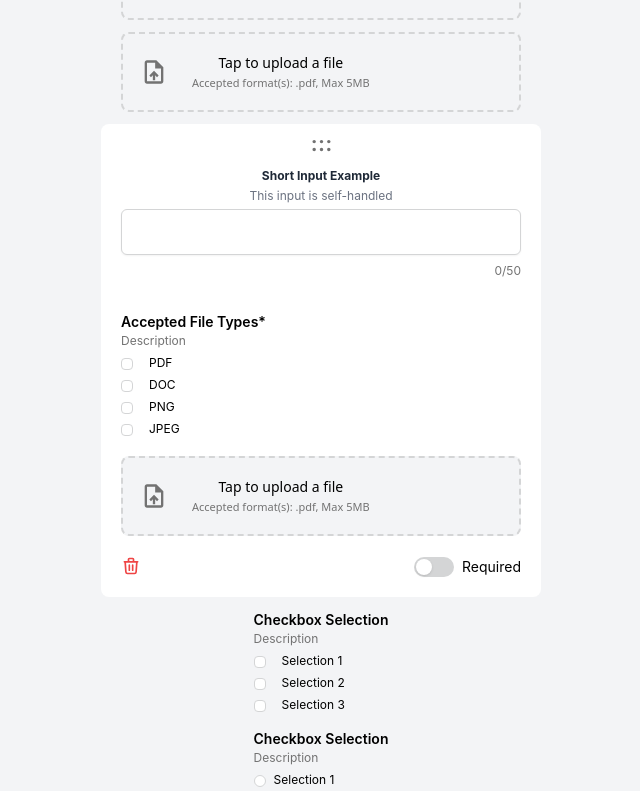
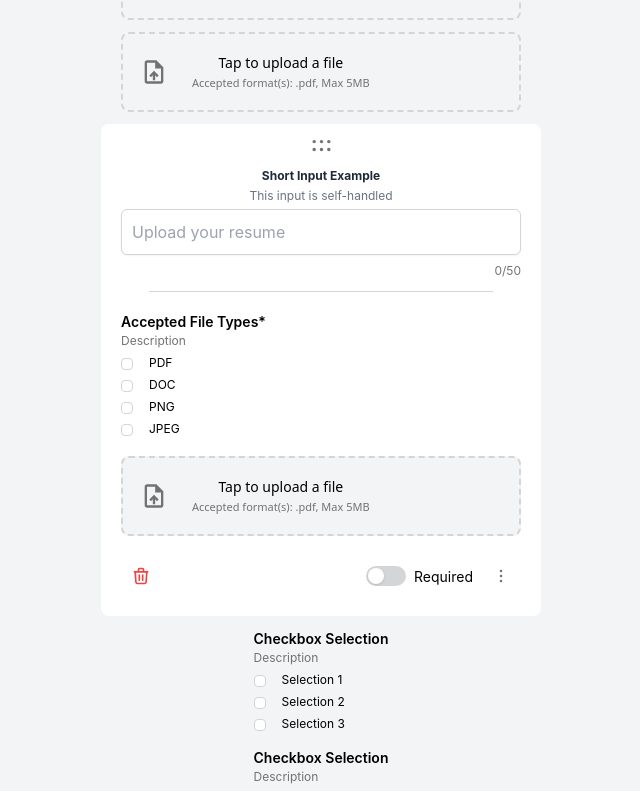
Before and after one commit to DSC-TechLead/nusdevs-frontend-vite, a React (Vite) app: page /components-demo in a window 1280 px wide. Shown: the part 640-1431 px from the top of the page, without its empty margins (319-959 px from the left). Built offline with nearby package versions, Linux system fonts and the light colour scheme.

Commit message:
Add static host upload document ui component

```diff
--- a/src/components/common/dropdown-menu.tsx
+++ b/src/components/common/dropdown-menu.tsx
@@ -0,0 +1,67 @@
+import { ReactFCC } from "@/types/react";
+import { cn } from "@/lib/utils";
+import { Menu, MenuButton, MenuItem, MenuItems } from "@headlessui/react";
+import { HiEllipsisVertical } from "react-icons/hi2";
+import { ReactNode } from "react";
+
+interface DropdownMenuProps {
+  children?: ReactNode;
+  trigger?: ReactNode;
+  defaultOpen?: boolean;
+}
+
+export const DropdownMenu: ReactFCC<DropdownMenuProps> = ({
+  children,
+  trigger,
+}) => {
+  return (
+    <Menu as="div" className="relative inline-block text-left">
+      <div>
+        {trigger ? (
+          <MenuButton as="div">{trigger}</MenuButton>
+        ) : (
+          <MenuButton className={``}>
+            <span className="sr-only">Open options</span>
+            <HiEllipsisVertical aria-hidden="true" className="h-5 w-5" />
+          </MenuButton>
+        )}
+      </div>
+      <MenuItems
+        transition
+        className="absolute p-4 right-0 z-10 mt-2 w-56 origin-top-right rounded-md bg-white shadow-lg ring-1 ring-black/5 transition focus:outline-none data-[closed]:scale-95 data-[closed]:transform data-[closed]:opacity-0 data-[enter]:duration-100 data-[leave]:duration-75 data-[enter]:ease-out data-[leave]:ease-in"
+      >
+        <div className="py-1">{children}</div>
+      </MenuItems>
+    </Menu>
+
+    // Dropdown Menu
+  );
+};
+DropdownMenu.displayName = "DropdownMenu";
+
+interface DropdownMenuItemProps extends React.HTMLAttributes<HTMLDivElement> {
+  children?: React.ReactNode;
+  handleClick: () => void;
+}
+
+export const DropdownMenuItem: ReactFCC<DropdownMenuItemProps> = ({
+  children,
+  handleClick,
+  className,
+  ...props
+}) => {
+  return (
+    <MenuItem
+      as="div"
+      className={cn(
+        "block cursor-pointer px-4 py-2 text-sm text-primary-text data-[focus]:bg-neutral-10 data-[focus]:text-primary data-[focus]:outline-none",
+        className
+      )}
+      onClick={() => handleClick()}
+      {...props}
+    >
+      {children}
+    </MenuItem>
+  );
+};
+DropdownMenuItem.displayName = "DropdownMenuItem";
--- a/src/components/features/team/upload-document.tsx
+++ b/src/components/features/team/upload-document.tsx
@@ -1,34 +1,51 @@
+import { Button } from "@/components/common/button";
 import {
   Card,
   CardContent,
   CardFooter,
   CardHeader,
 } from "@/components/common/card";
+import Divider from "@/components/common/divider";
+import {
+  DropdownMenu,
+  DropdownMenuItem,
+} from "@/components/common/dropdown-menu";
 import CheckSelect from "@/components/common/form/checkSelect";
 import FileUpload from "@/components/common/form/fileupload";
 import TextInput from "@/components/common/form/textinput";
 import Toggle from "@/components/common/form/toggle";
 import { ReactFCC } from "@/types/react";
-import { useState } from "react";
+import { useMemo, useState } from "react";
 import { HiOutlineTrash } from "react-icons/hi";
+import { HiEllipsisVertical } from "react-icons/hi2";
 
-const UploadDocument: ReactFCC = () => {
-  const options = [
-    { id: "pdf", title: "PDF" },
-    { id: "pdf", title: "DOC" },
-    { id: "pdf", title: "PNG" },
-    { id: "pdf", title: "JPEG" },
-  ];
+interface UploadDocumentProps {
+  isHostMode?: boolean;
+}
+
+const UploadDocument: ReactFCC<UploadDocumentProps> = () => {
+  const options = useMemo(
+    () => [
+      { id: "pdf", title: "PDF" },
+      { id: "doc", title: "DOC" },
+      { id: "png", title: "PNG" },
+      { id: "jpeg", title: "JPEG" },
+    ],
+    []
+  );
 
   const [isDescriptionInputEnabled, setIsDescriptionInputEnabled] =
     useState<boolean>(false);
 
   return (
     <Card isDraggable={true}>
-      <CardHeader className="pt-0">
-        <TextInput placeholder={""} />
+      <CardHeader className="pt-0 pb-0">
+        <TextInput placeholder={"Upload your resume"} />
+        {isDescriptionInputEnabled && <TextInput placeholder="Description" />}
       </CardHeader>
-
+      <div className="px-11 pb-6">
+        <Divider />
+      </div>
       <CardContent className="flex flex-col gap-5">
         <CheckSelect
           selectTitle={"Accepted File Types*"}
@@ -40,7 +57,10 @@ const UploadDocument: ReactFCC = () => {
         <FileUpload disabled />
       </CardContent>
       <CardFooter className="flex justify-between">
-        <HiOutlineTrash className="text-danger" size={20} />
+        <Button variant="ghost" size="icon">
+          <HiOutlineTrash className="text-danger" size={20} />
+        </Button>
+
         <div className="flex items-center gap-3">
           <Toggle
             status={false}
@@ -49,6 +69,30 @@ const UploadDocument: ReactFCC = () => {
             }}
           />
           <span className="text-body-regular">Required</span>
+          <DropdownMenu
+            defaultOpen={true}
+            trigger={
+              <Button variant="ghost" size="icon">
+                <HiEllipsisVertical className="text-secondary-text" size={20} />
+              </Button>
+            }
+          >
+            <DropdownMenuItem
+              handleClick={function (): void {
+                setIsDescriptionInputEnabled((prev) => !prev);
+              }}
+            >
+              {`${isDescriptionInputEnabled ? "Remove" : "Add"} Description`}
+            </DropdownMenuItem>
+            <DropdownMenuItem
+              // TODO: delete question function
+              handleClick={function (): void {
+                alert("Delete Question");
+              }}
+            >
+              Delete Question
+            </DropdownMenuItem>
+          </DropdownMenu>
         </div>
       </CardFooter>
     </Card>
--- a/src/pages/components.tsx
+++ b/src/pages/components.tsx
@@ -3,7 +3,7 @@ import IconButton from "@components/common/iconbutton";
 import LinkButton from "@components/common/linkbutton";
 import TextButton from "@components/common/textbutton";
 import TextInput from "@/components/common/form/textinput";
-import UploadDocument from "@/components/features/team/upload-document";
+import HostUploadDocument from "@/components/features/team/upload-document";
 import React from "react";
 
 import { FaPlus, FaShoppingCart } from "react-icons/fa";
@@ -71,7 +71,7 @@ const Components: React.FC = () => {
       />
       <FileUpload maxFileSizeMB={5} />
       <FileUpload maxFileSizeMB={5} disabled />
-      <UploadDocument />
+      <HostUploadDocument />
       <CheckSelect
         selectTitle="Checkbox Selection"
         onSelectionChange={() => {}}
```
